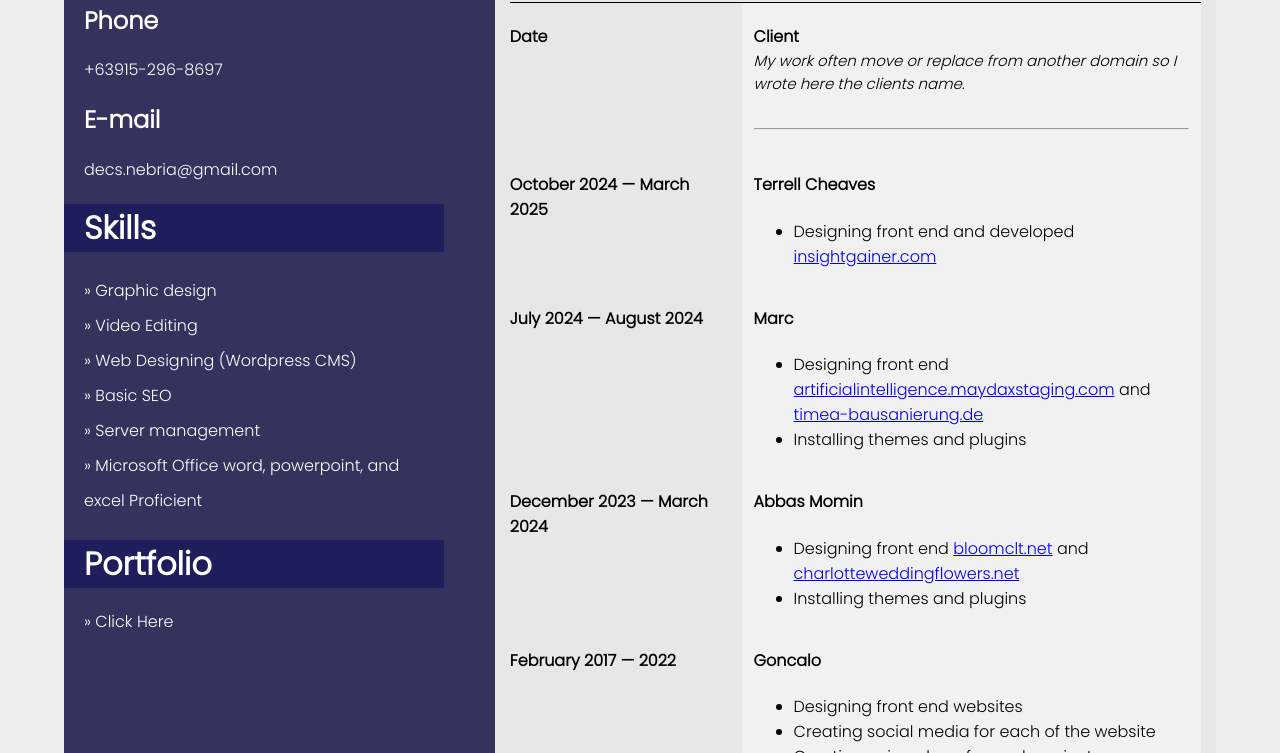
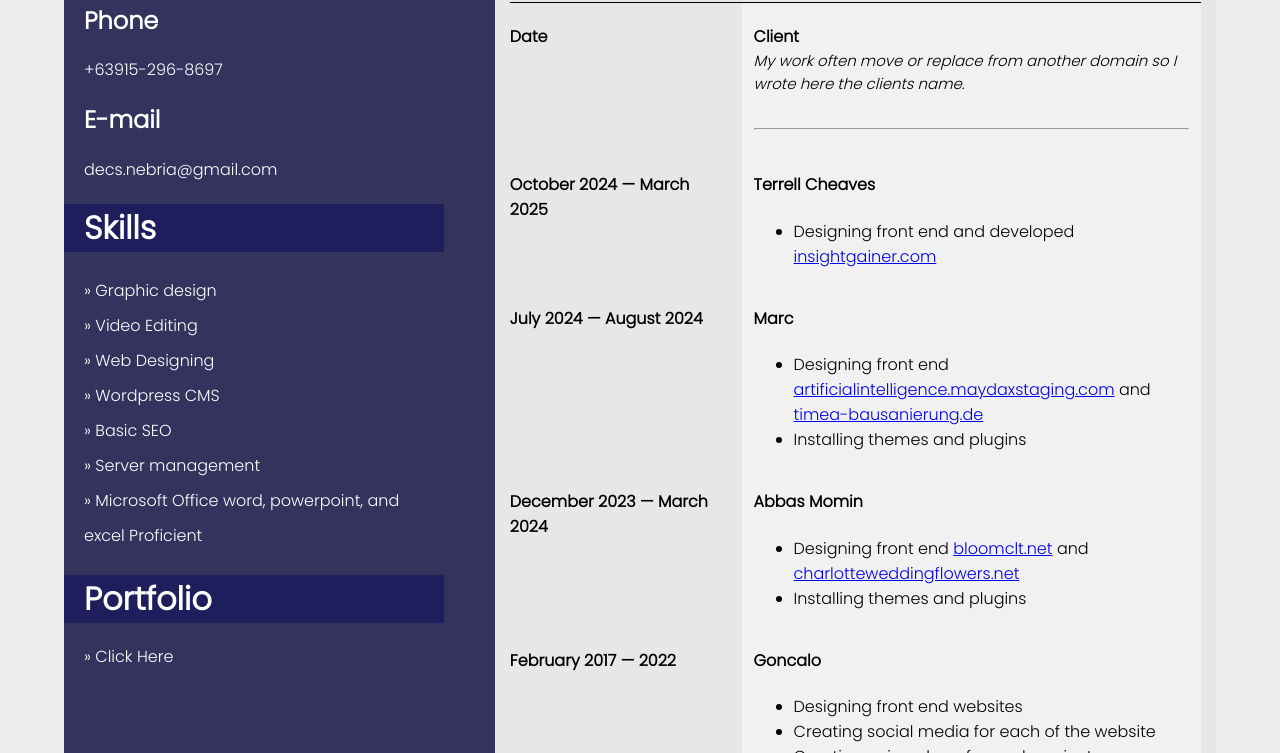
Before and after one commit to d3cs/d3cs.github.io, a plain HTML site: page cv.html in a window 1280 px wide. Shown: the part 514-1267 px from the top of the page. Drawn offline with Linux system fonts and the light colour scheme.

Commit message:
Update cv.html
Update cv.html pang 2

```diff
--- a/cv.html
+++ b/cv.html
@@ -28,7 +28,9 @@
 
 					&#187; Video Editing<br>
 
-					&#187; Web Designing (Wordpress CMS)<br>
+					&#187; Web Designing<br>
+
+					&#187; Wordpress CMS<br>
 
 					&#187; Basic SEO<br>
 
```
